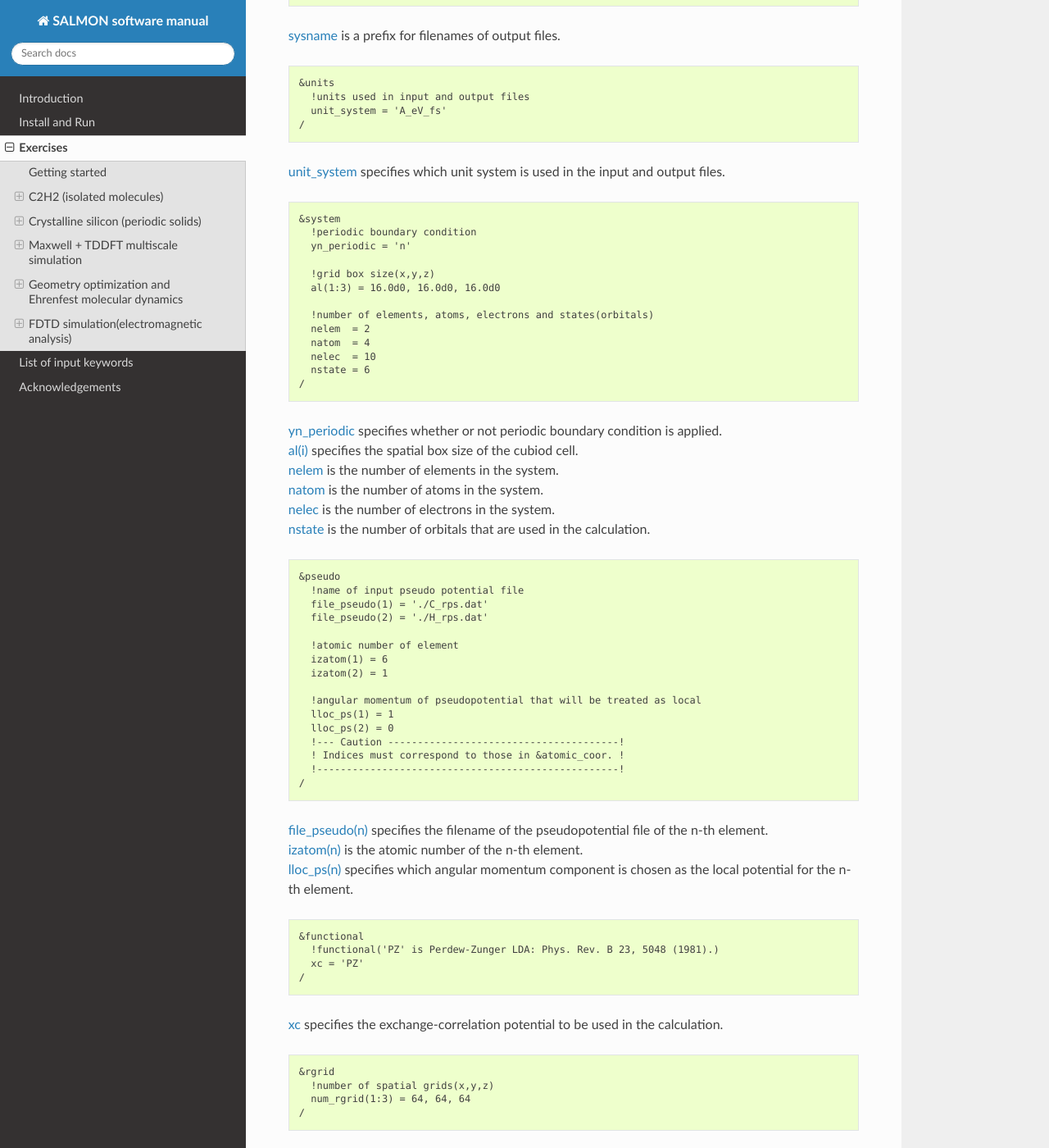
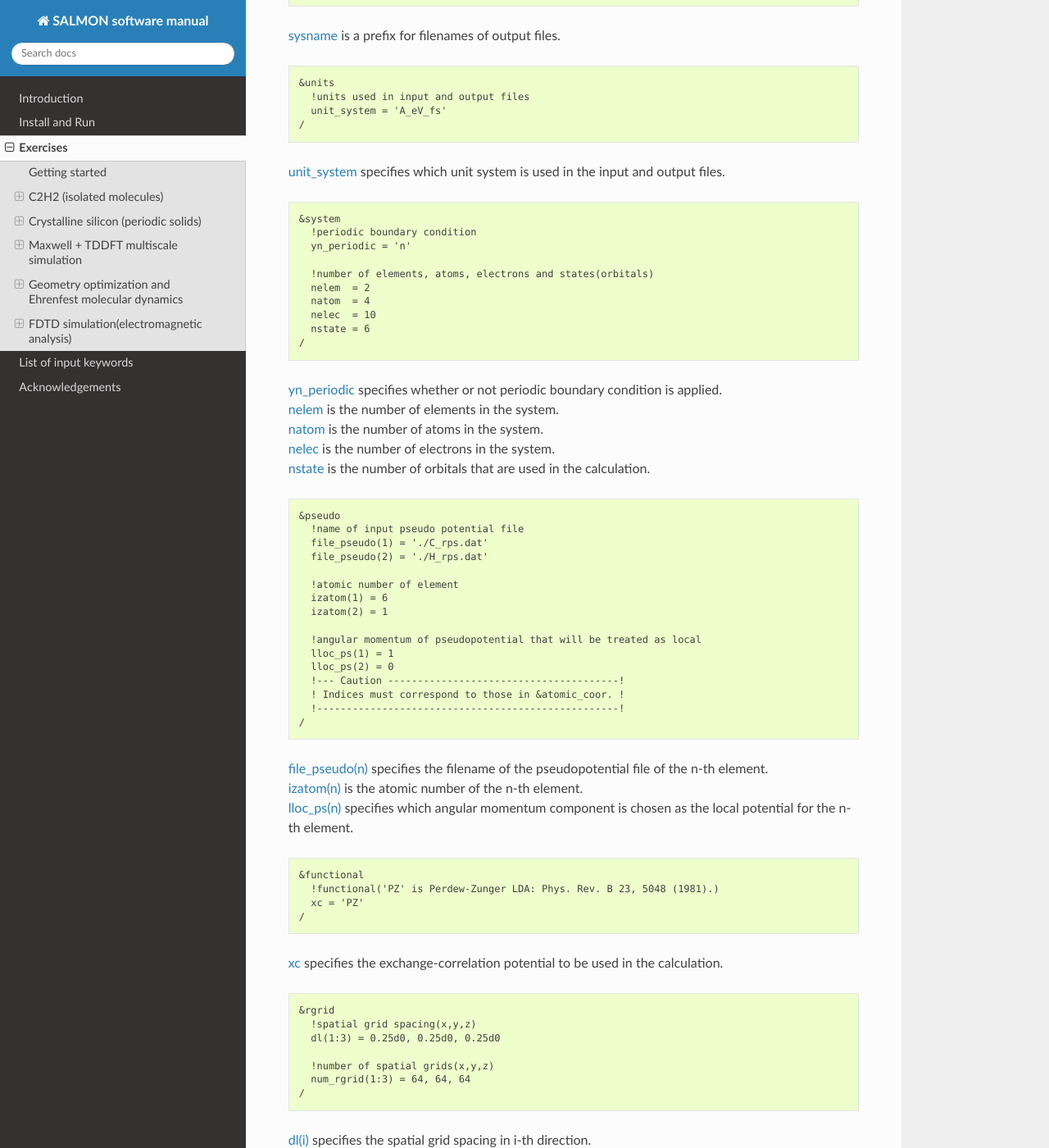
Before and after one commit to SALMON-TDDFT/SALMON-DOCS, a Sphinx documentation site: the page built from source/exercises.rst, in a window 1280 px wide and 1400 px high, scrolled down 3338 px. Shown: the whole window at 82% size. Built offline with Sphinx 7.4.7 and the Read the Docs theme 2.0.0, drawn with Linux system fonts in a browser that asks for light colours; formulas are drawn with MathJax 3.

Commit message:
Update exercises.rst

```diff
--- a/source/exercises.rst
+++ b/source/exercises.rst
@@ -190,9 +190,6 @@
      !periodic boundary condition
      yn_periodic = 'n'
 
-     !grid box size(x,y,z)
-     al(1:3) = 16.0d0, 16.0d0, 16.0d0
-
      !number of elements, atoms, electrons and states(orbitals)
      nelem  = 2
      natom  = 4
@@ -201,7 +198,6 @@
    /
 
 | :any:`yn_periodic <yn_periodic>` specifies whether or not periodic boundary condition is applied.
-| :any:`al(i) <al(3)>` specifies the spatial box size of the cubiod cell.
 | :any:`nelem <nelem>` is the number of elements in the system.
 | :any:`natom <natom>` is the number of atoms in the system.
 | :any:`nelec <nelec>` is the number of electrons in the system.
@@ -242,6 +238,9 @@
 ::
 
    &rgrid
+     !spatial grid spacing(x,y,z)
+     dl(1:3) = 0.25d0, 0.25d0, 0.25d0
+
      !number of spatial grids(x,y,z)
      num_rgrid(1:3) = 64, 64, 64
    /
```
